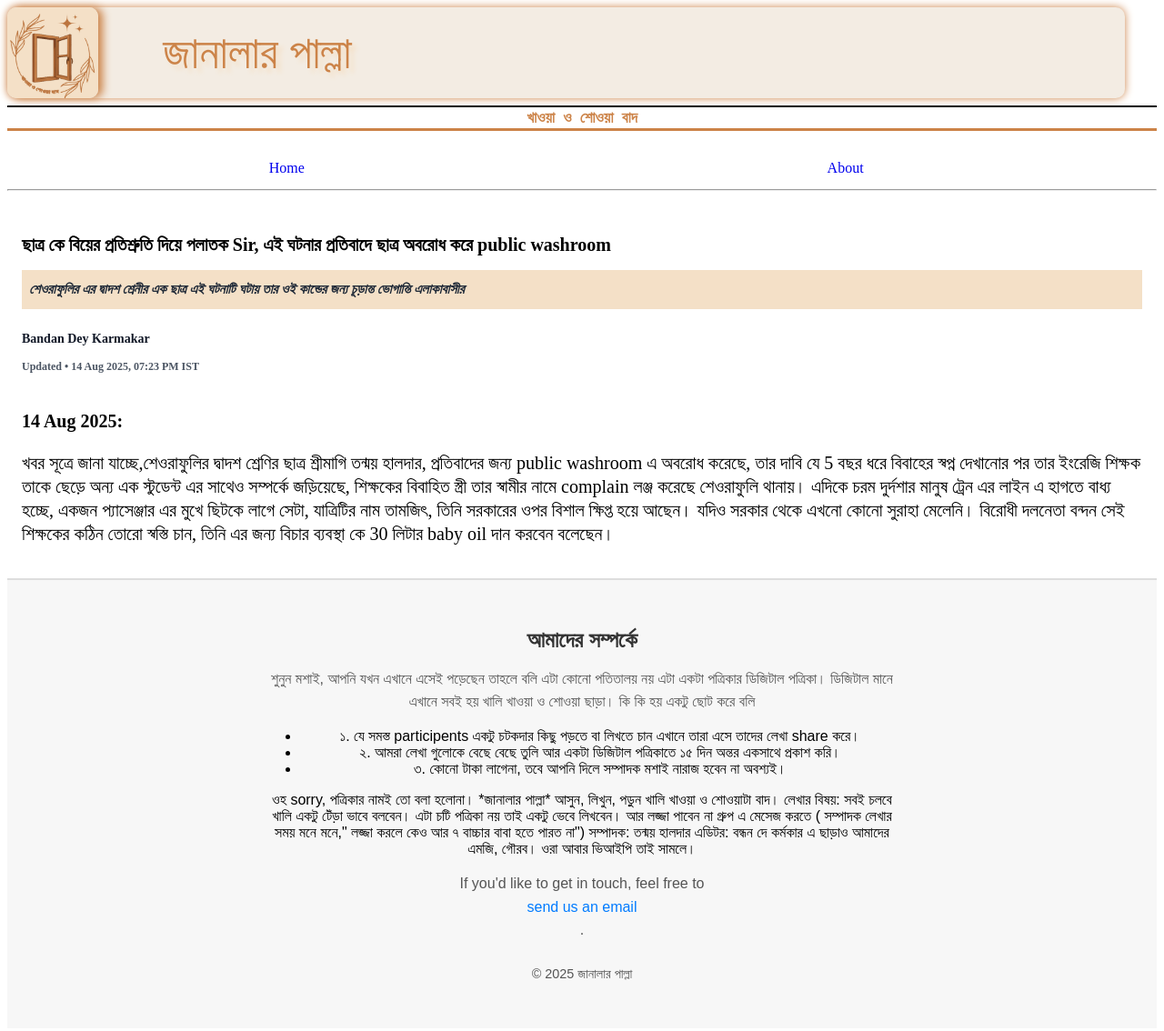
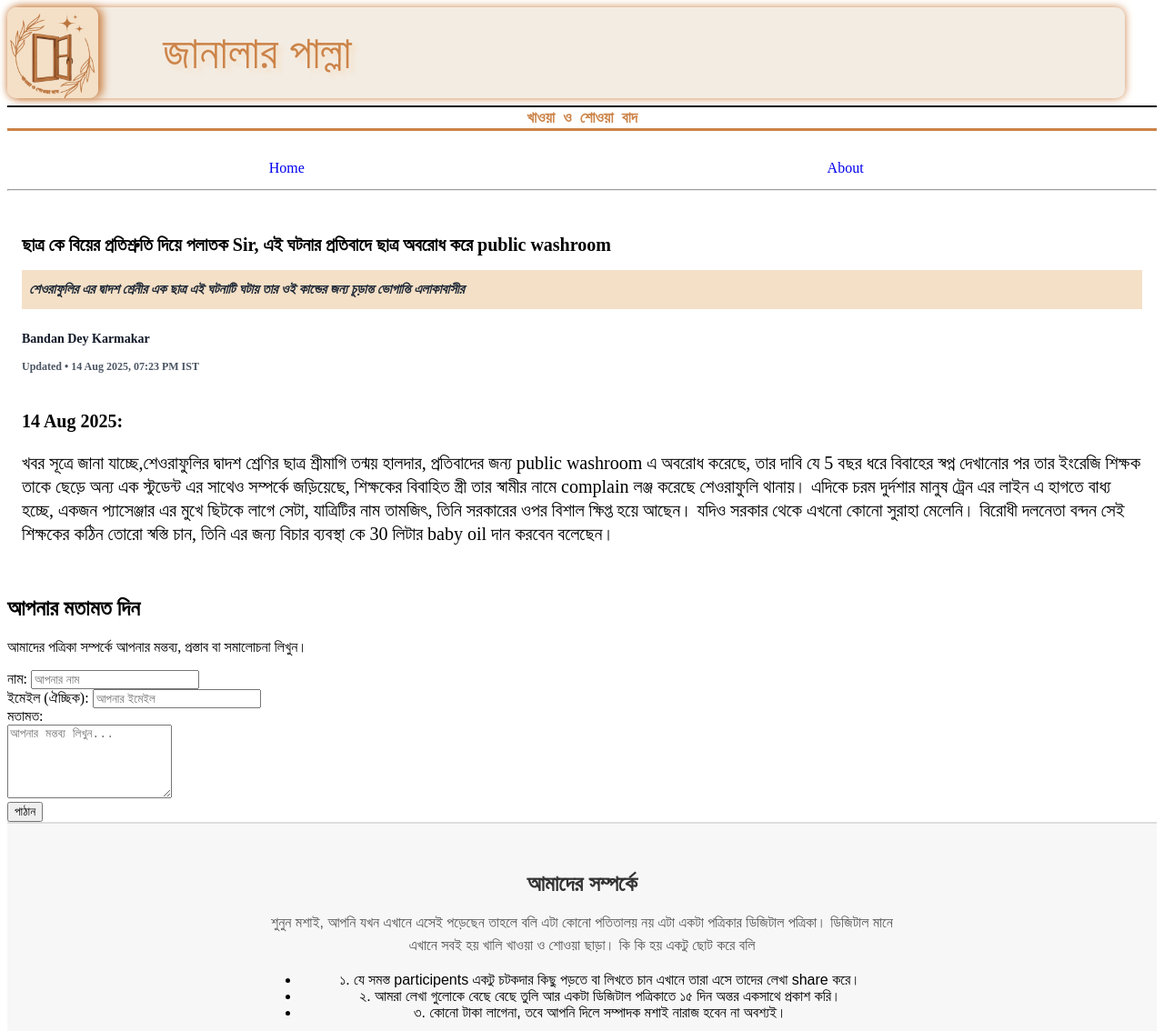
Before and after one commit to Bandan007/JanlarPalla, a plain HTML site: page Index.html in a window 1280 px wide. Shown: the top 1134 px of the page at 91% size. Drawn offline with Linux system fonts and the light colour scheme.

Commit message:
Update Index.html

```diff
--- a/Index.html
+++ b/Index.html
@@ -1,5 +1,6 @@
 <!DOCTYPE html>
 <html lang="en">
+
 <head>
   <meta charset="UTF-8">
   <meta http-equiv="X-UA-Compatible" content="IE=Edge">
@@ -10,7 +11,8 @@
   <link rel="stylesheet" href="style.css">
 </head>
 
-<body><div class=d1>
+<body>
+  <div class=d1>
     <img src="./IMG-20250812-WA0002.jpg" height="100" width=100 class="Img">
     <p class="hea">জানালার পাল্লা</p>
   </div>
@@ -21,7 +23,9 @@
   <div class=lo>
     <div class=i><a href=#home>Home</a></div>
     <div class=i><a href=#about>About</a>
-  </div></div><hr style="translate: 0 -5px">
+    </div>
+  </div>
+  <hr style="translate: 0 -5px">
   <article id=home>
     <h1>ছাত্র কে বিয়ের প্রতিশ্রুতি দিয়ে পলাতক Sir, এই ঘটনার প্রতিবাদে ছাত্র অবরোধ করে public washroom
       <p class="italic-note">শেওরাফুলির এর দ্বাদশ শ্রেনীর এক ছাত্র এই ঘটনাটি ঘটায় তার ওই কান্ডের জন্য চূড়ান্ত ভোগান্তি এলাকাবাসীর</p>
@@ -29,15 +33,39 @@
         <p class="author">Bandan Dey Karmakar</p>
         <p class="date">Updated • 14 Aug 2025, 07:23 PM IST</p>
       </div>
-    <br><b> 14 Aug 2025:</b> <p class=mai>খবর সূত্রে জানা যাচ্ছে,শেওরাফুলির দ্বাদশ শ্রেণির ছাত্র শ্রীমাগি তন্ময় হালদার, প্রতিবাদের জন্য public washroom এ অবরোধ করেছে, তার দাবি যে 5 বছর ধরে বিবাহের স্বপ্ন দেখানোর পর তার ইংরেজি শিক্ষক তাকে ছেড়ে অন্য এক স্টুডেন্ট এর সাথেও সম্পর্কে জড়িয়েছে, শিক্ষকের বিবাহিত স্ত্রী তার স্বামীর নামে complain লঞ্জ করেছে শেওরাফুলি থানায়। এদিকে চরম দুর্দশার মানুষ ট্রেন এর লাইন এ হাগতে বাধ্য হচ্ছে, একজন প্যাসেঞ্জার এর মুখে ছিটকে লাগে সেটা, যাত্রিটির নাম তামজিৎ, তিনি সরকারের ওপর বিশাল ক্ষিপ্ত হয়ে আছেন। যদিও সরকার থেকে এখনো কোনো সুরাহা মেলেনি। বিরোধী দলনেতা বন্দন সেই শিক্ষকের কঠিন তোরো স্বস্তি চান, তিনি এর জন্য বিচার ব্যবস্থা কে 30 লিটার baby oil দান করবেন বলেছেন।</p>
-</article><div id="about">
+      <br><b> 14 Aug 2025:</b>
+      <p class=mai>খবর সূত্রে জানা যাচ্ছে,শেওরাফুলির দ্বাদশ শ্রেণির ছাত্র শ্রীমাগি তন্ময় হালদার, প্রতিবাদের জন্য public washroom এ অবরোধ করেছে, তার দাবি যে 5 বছর ধরে বিবাহের স্বপ্ন দেখানোর পর তার ইংরেজি শিক্ষক তাকে ছেড়ে অন্য এক স্টুডেন্ট এর সাথেও সম্পর্কে জড়িয়েছে, শিক্ষকের বিবাহিত স্ত্রী তার স্বামীর নামে complain লঞ্জ করেছে শেওরাফুলি থানায়। এদিকে চরম দুর্দশার মানুষ ট্রেন এর লাইন এ হাগতে বাধ্য হচ্ছে, একজন প্যাসেঞ্জার এর মুখে ছিটকে লাগে সেটা, যাত্রিটির নাম তামজিৎ, তিনি সরকারের ওপর বিশাল ক্ষিপ্ত হয়ে আছেন। যদিও সরকার থেকে এখনো কোনো সুরাহা মেলেনি। বিরোধী দলনেতা বন্দন সেই শিক্ষকের কঠিন তোরো স্বস্তি চান, তিনি এর জন্য বিচার ব্যবস্থা কে 30 লিটার baby oil দান করবেন বলেছেন।</p>
+  </article>
+
+    <div class="feedback-container">
+    <h2>আপনার মতামত দিন</h2>
+    <p>আমাদের পত্রিকা সম্পর্কে আপনার মন্তব্য, প্রস্তাব বা সমালোচনা লিখুন।</p>
+    <form action="#" method="post" data-netlify=true>
+      <label for="name">নাম:</label>
+      <input type="text" id="name" name="name" placeholder="আপনার নাম" required>
+      <br />
+      <label for="email">ইমেইল (ঐচ্ছিক):</label>
+      <input type="email" id="email" name="email" placeholder="আপনার ইমেইল">
+      <br />
+      <label for="message">মতামত:</label>
+      <br />
+      <textarea id="message" name="message" rows="5" placeholder="আপনার মন্তব্য লিখুন..." required></textarea>
+      <br />
+      <button type="submit" id="submitBtn">পাঠান</button>
+    </form>
+  </div>
+  <div id="comment-section"></div>
+
+  <div id="about">
     <div class="about-container">
       <h2>আমাদের সম্পর্কে</h2>
       <p>শুনুন মশাই, আপনি যখন এখানে এসেই পড়েছেন তাহলে বলি এটা কোনো পতিতালয় নয় এটা একটা পত্রিকার ডিজিটাল পত্রিকা। ডিজিটাল মানে এখানে সবই হয় খালি খাওয়া ও শোওয়া ছাড়া।
-কি কি হয় একটু ছোট করে বলি <ul>
+        কি কি হয় একটু ছোট করে বলি
+      <ul>
         <li>১. যে সমস্ত participents একটু চটকদার কিছু পড়তে বা লিখতে চান এখানে তারা এসে তাদের লেখা share করে।
         <li>২. আমরা লেখা গুলোকে বেছে বেছে তুলি আর একটা ডিজিটাল পত্রিকাতে ১৫ দিন অন্তর একসাথে প্রকাশ করি।
-<li>৩. কোনো টাকা লাগেনা, তবে আপনি দিলে সম্পাদক মশাই নারাজ হবেন না অবশ্যই।</ul>
+        <li>৩. কোনো টাকা লাগেনা, তবে আপনি দিলে সম্পাদক মশাই নারাজ হবেন না অবশ্যই।
+      </ul>
 
       ওহ sorry, পত্রিকার নামই তো বলা হলোনা।
       *জানালার পাল্লা*
@@ -52,6 +80,11 @@
     </div>
   </div>
   <!-- Project -->
-  <script src="main.js"></script>
+
+
+
+
+  <script src="script.js"></script>
 </body>
+
 </html>
```
Lines whose indentation alone changed are shown as unchanged.
